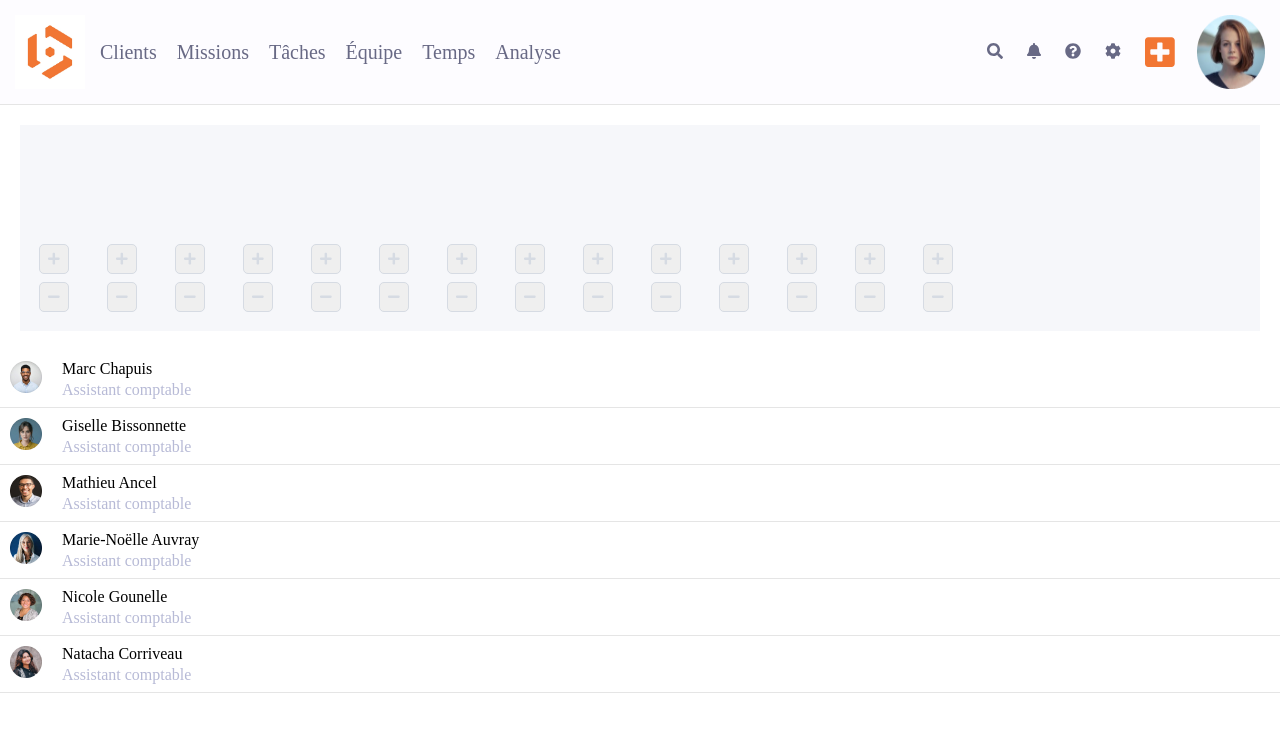
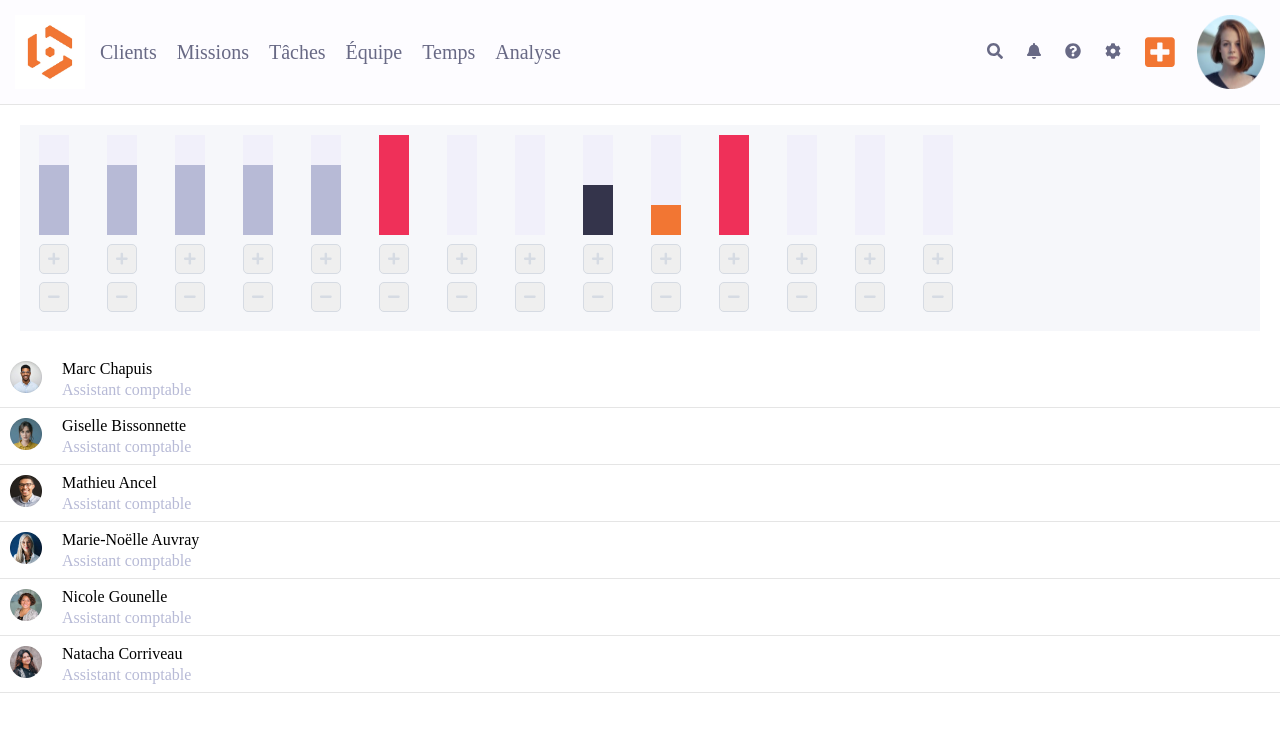
Before and after one commit to deepikabekal/Beeye-1.0, a React (Create React App) app: page / in a window 1280 px wide. Shown: the top 732 px of the page. Built offline with nearby package versions, Linux system fonts and the light colour scheme.

Commit message:
graph bar displaying with appropriate color and fill

```diff
--- a/src/components/TeamSection/GraphSection/Column.js
+++ b/src/components/TeamSection/GraphSection/Column.js
@@ -4,7 +4,12 @@ import Button from "./Button";
 function Column(props) {
   return (
     <div className="col-bar">
-      <div className="bar"></div>
+      <div
+        className="bar"
+        style={{
+          background: `linear-gradient(to top, ${props.barFillColor} 0, ${props.barFillColor} ${props.barFillPercent}%, #F1F0FA ${props.barFillPercent}%, #F1F0FA  100%)`
+        }}
+      ></div>
       <Button />
     </div>
   );
--- a/src/components/TeamSection/GraphSection/Graph.js
+++ b/src/components/TeamSection/GraphSection/Graph.js
@@ -6,7 +6,11 @@ function Graph() {
   return (
     <div className="graph-div">
       {dates.map((item) => (
-        <Column key={item.date} />
+        <Column
+          key={item.date}
+          barFillColor={item.color}
+          barFillPercent={item.fill}
+        />
       ))}
     </div>
   );
--- a/src/components/TeamSection/GraphSection/GraphStyles.css
+++ b/src/components/TeamSection/GraphSection/GraphStyles.css
@@ -19,7 +19,7 @@
   width: 30px;
   height: 100px;
   padding: 5px;
-  background-color: linear-gradient(50% red, 50% var(--baseLight20));
+  /* background-color: linear-gradient(50% red, 50% var(--baseLight20)); */
 }
 
 .col-bar {
```
